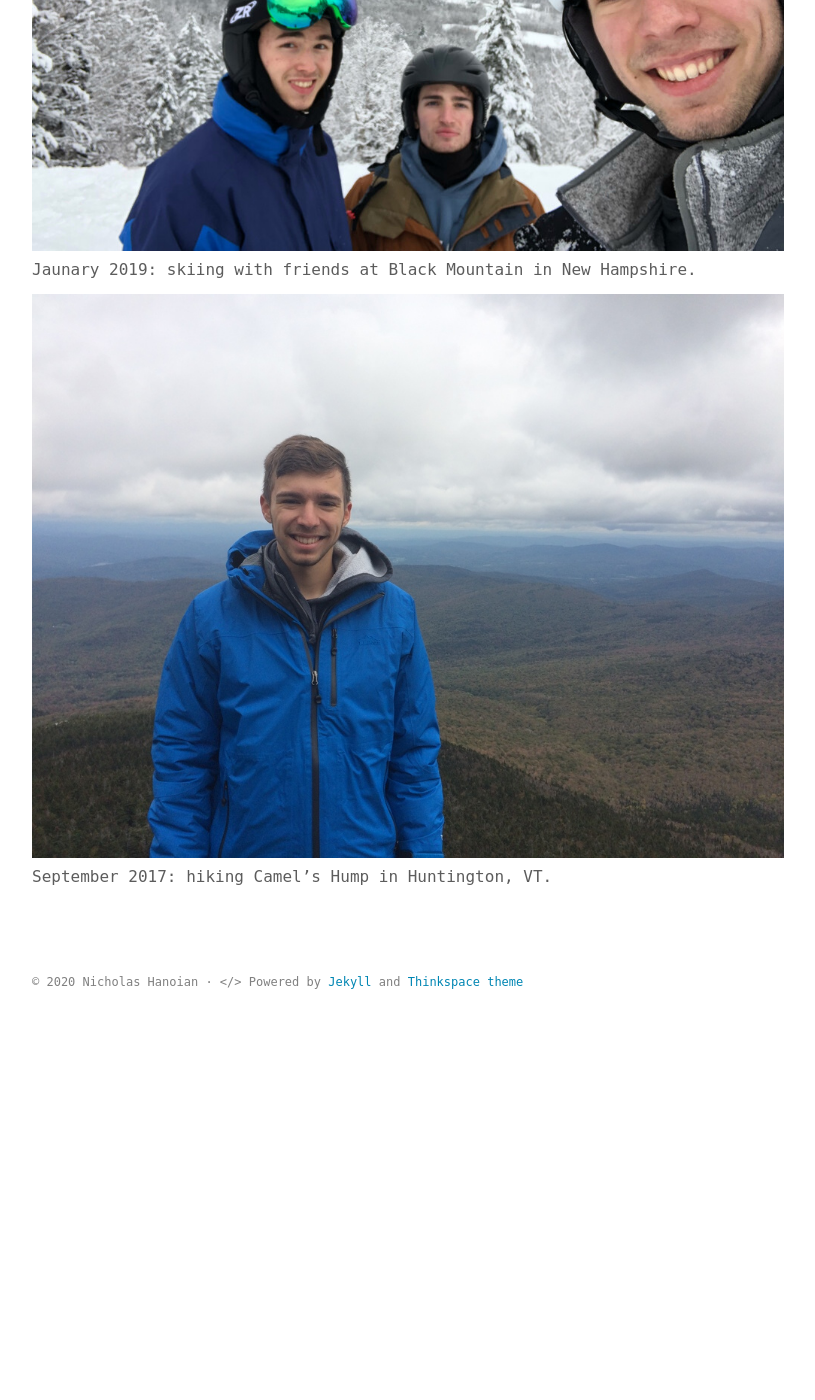
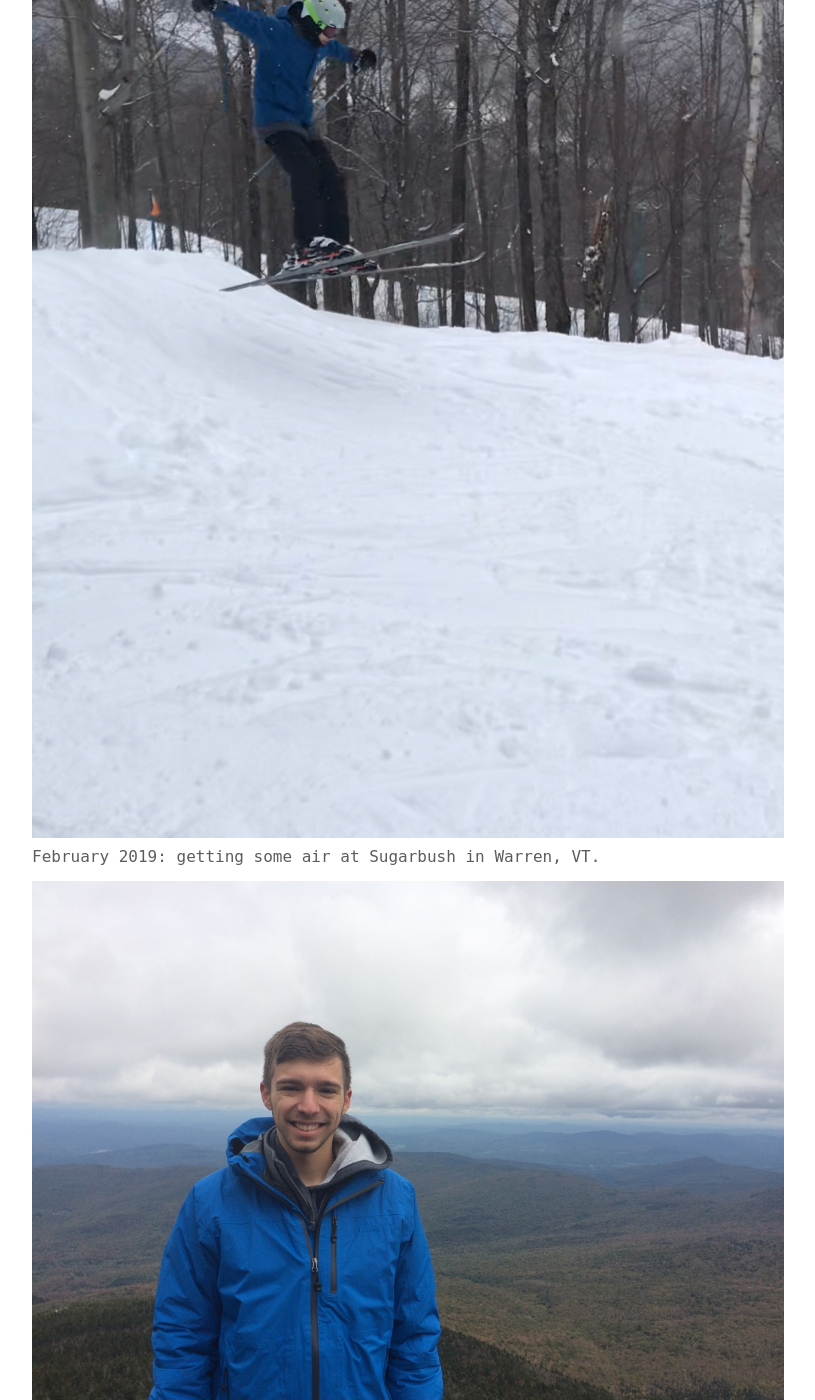
Before and after one commit to nicholashanoian/nicholashanoian.github.io, a Jekyll site: the page built from about.md, in a window 1280 px wide and 1400 px high, scrolled down 1581 px. Shown: the whole window, without its empty margins (232-1047 px from the left). Built offline with Jekyll 4.4.1, drawn with Linux system fonts in a browser that asks for light colours; some web fonts are replaced; before the commit the page ends 2620 px from its top, so only the background shows below that.

Commit message:
change pics

```diff
--- a/about.md
+++ b/about.md
@@ -20,7 +20,8 @@ August 2019: final presentations at UCLA REU.
 March 2019: spotted on TV playing trumpet in the UVM pep band at March Madness.
 
 ![Skiing in New Hampshire](/assets/images/skiing.jpg)
-Jaunary 2019: skiing with friends at Black Mountain in New Hampshire.
+February 2019: getting some air at Sugarbush in Warren, VT.
+
 
 
 ![Hiking Camel's Hump](/assets/images/headshot.jpg)
```
Also changed, not shown: assets/images/skiing.jpg.
